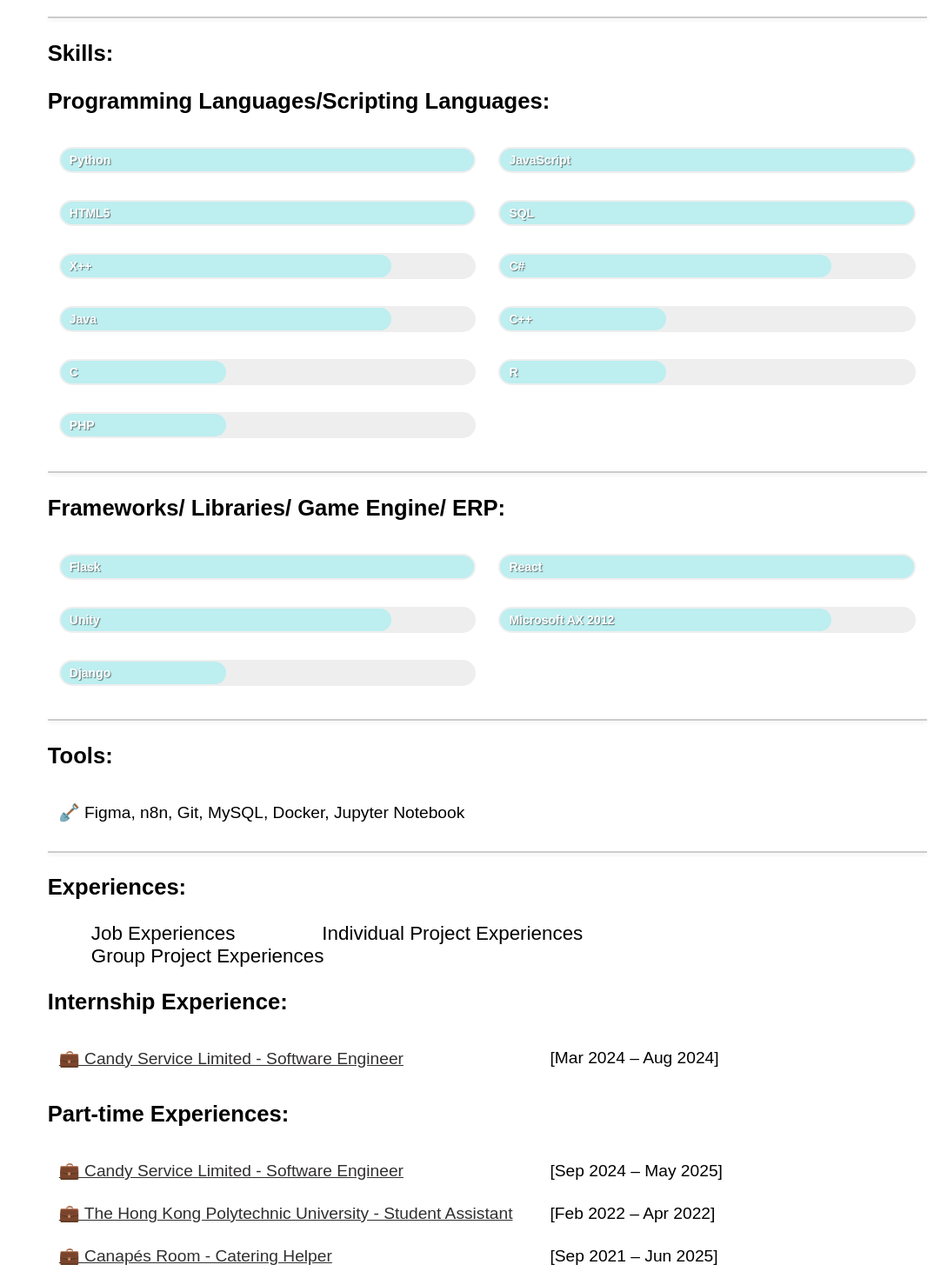
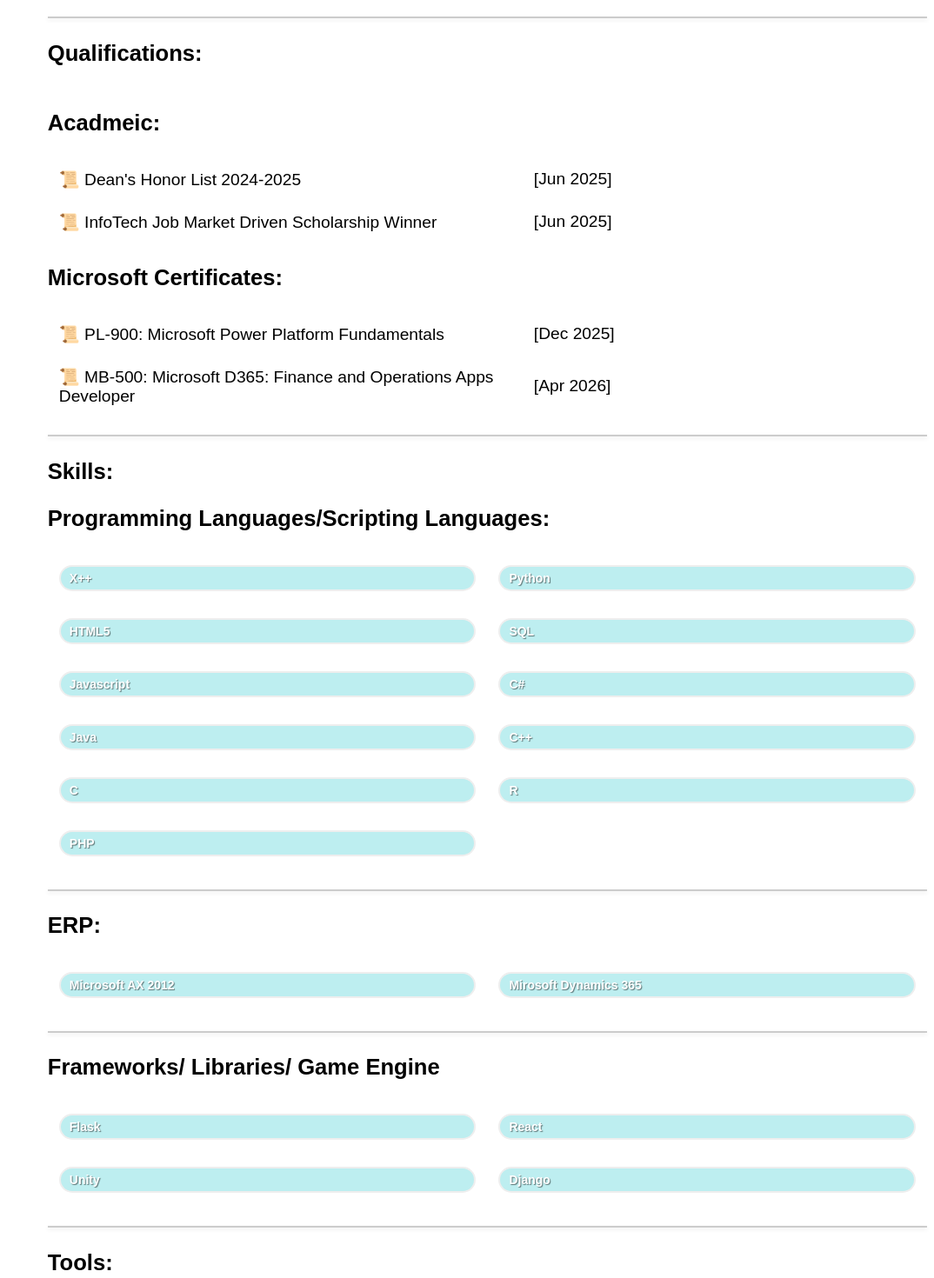
Before and after one commit to JimmyLam0215/jimmy-website, a React (Vite) app: page / in a window 1280 px wide. Shown: the part 700-2170 px from the top of the page at 87% size, without its empty margins (206-1280 px from the left). Built offline with nearby package versions, Linux system fonts and the light colour scheme.

Commit message:
Update job experience and certifications

```diff
--- a/src/Home.jsx
+++ b/src/Home.jsx
@@ -57,6 +57,30 @@
                 </div>
                 <div className="divider"></div>
                 </section>
+                <section className="qualifications">
+                <h3>Qualifications:</h3>
+                <table>
+                    <h3>Acadmeic:</h3>
+                    <tr>
+                        <td className="job">📜  Dean's Honor List 2024-2025</td>
+                        <td className="job">[Jun 2025]</td>
+                    </tr>
+                    <tr>
+                        <td className="job">📜 InfoTech Job Market Driven Scholarship Winner</td>
+                        <td className="job">[Jun 2025]</td>
+                    </tr>
+                    <h3>Microsoft Certificates:</h3>
+                    <tr>
+                        <td className="job">📜  PL-900: Microsoft Power Platform Fundamentals</td>
+                        <td className="job">[Dec 2025]</td>
+                    </tr>
+                    <tr>
+                        <td className="job">📜  MB-500: Microsoft D365: Finance and Operations Apps Developer</td>
+                        <td className="job">[Apr 2026]</td>
+                    </tr>
+                </table>
+                <div className="divider"></div>
+                </section>
             </div>
 
         </>
--- a/src/JobExperiences.jsx
+++ b/src/JobExperiences.jsx
@@ -2,23 +2,24 @@
     return (
         <>
         <table>
+            <h3>Full-time Experience:</h3>
+            <tr>
+                <td className="job"><a href="https://moxify.hk/" target="_blank">💼 Moxify Limited - Solution Consultant</a></td>
+                <td className="job">[July 2025 - Apr 2026]</td>
+            </tr>
             <h3>Internship Experience:</h3>
             <tr>
-                <td className="job"><a href="https://candyservice.net/" target="_blank">💼 Candy Service Limited - Software Engineer</a></td>
+                <td className="job"><a href="https://candyservice.net/" target="_blank">💼 Candy Service Limited - Developer</a></td>
                 <td className="job">[Mar 2024 – Aug 2024]</td>
             </tr>
             <h3>Part-time Experiences:</h3>
             <tr>
-                <td className="job"><a href="https://candyservice.net/" target="_blank">💼 Candy Service Limited - Software Engineer</a></td>
+                <td className="job"><a href="https://candyservice.net/" target="_blank">💼 Candy Service Limited - Developer</a></td>
                 <td className="job">[Sep 2024 – May 2025]</td>
             </tr>
             <tr>
                 <td className="job"><a href="https://www.polyu.edu.hk/" target="_blank">💼 The Hong Kong Polytechnic University - Student Assistant</a></td>
                 <td className="job">[Feb 2022 – Apr 2022]</td>
-            </tr>
-            <tr>
-                <td className="job"><a href="https://www.canapesroom.com/" target="_blank">💼 Canapés Room - Catering Helper</a></td>
-                <td className="job">[Sep 2021 – Jun 2025]</td>
             </tr>
         </table>
         <div className="divider"></div>
--- a/src/Skills.jsx
+++ b/src/Skills.jsx
@@ -7,42 +7,47 @@
 
                 <table className="skills">
                     <tr>
+                        <td><div class="bar front high" data-skill="X++"></div></td>
                         <td><div class="bar front high" data-skill="Python"></div></td>
-                        <td><div class="bar front high" data-skill="JavaScript"></div></td>
                     </tr>
                     <tr>
                         <td><div class="bar front high" data-skill="HTML5"></div></td>
                         <td><div class="bar front high" data-skill="SQL"></div></td>
                     </tr>
                     <tr>
-                        <td><div class="bar front intermediate" data-skill="X++"></div></td>
-                        <td><div class="bar front intermediate" data-skill="C#"></div></td>
+                        <td><div class="bar front high" data-skill="Javascript"></div></td>
+                        <td><div class="bar front high" data-skill="C#"></div></td>
                     </tr>
                     <tr>
-                        <td><div class="bar front intermediate" data-skill="Java"></div></td>
-                        <td><div class="bar front basic" data-skill="C++"></div></td>
+                        <td><div class="bar front high" data-skill="Java"></div></td>
+                        <td><div class="bar front high" data-skill="C++"></div></td>
                     </tr>
                     <tr>
-                    <td><div class="bar front basic" data-skill="C"></div></td>
-                        <td><div class="bar front basic" data-skill="R"></div></td>
+                    <td><div class="bar front high" data-skill="C"></div></td>
+                        <td><div class="bar front high" data-skill="R"></div></td>
                     </tr>
                     <tr>
-                    <td><div class="bar front basic" data-skill="PHP"></div></td>
+                    <td><div class="bar front high" data-skill="PHP"></div></td>
                     </tr>
                 </table>
                 <div className="divider"></div>
-                <h3>Frameworks/ Libraries/ Game Engine/ ERP:</h3>
+                <h3>ERP:</h3>
+                <table className="skills">
+                <tr>
+                    <td><div class="bar front high" data-skill="Microsoft AX 2012"></div></td>
+                    <td><div class="bar front high" data-skill="Mirosoft Dynamics 365"></div></td>
+                </tr>
+                </table>
+                <div className="divider"></div>
+                <h3>Frameworks/ Libraries/ Game Engine</h3>
                 <table className="skills">
                     <tr>
                         <td><div class="bar front high" data-skill="Flask"></div></td>
                         <td><div class="bar front high" data-skill="React"></div></td>
                     </tr>
                     <tr>
-                        <td><div class="bar front intermediate" data-skill="Unity"></div></td>
-                        <td><div class="bar front intermediate" data-skill="Microsoft AX 2012"></div></td>
-                    </tr>
-                    <tr>
-                        <td><div class="bar front basic" data-skill="Django"></div></td>
+                        <td><div class="bar front high" data-skill="Unity"></div></td>
+                        <td><div class="bar front high" data-skill="Django"></div></td>
                     </tr>
                 </table>
                 <div className="divider"></div>
```
